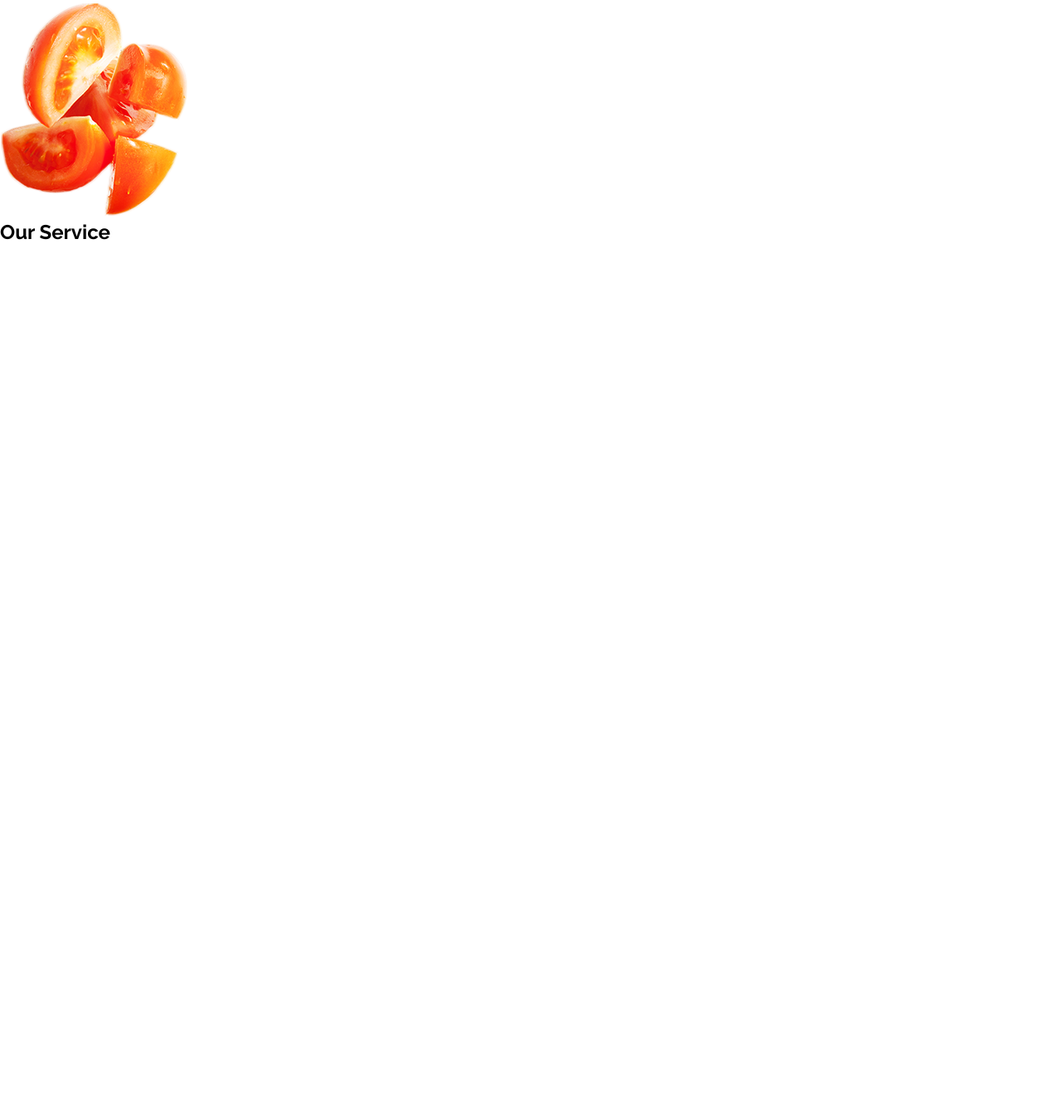
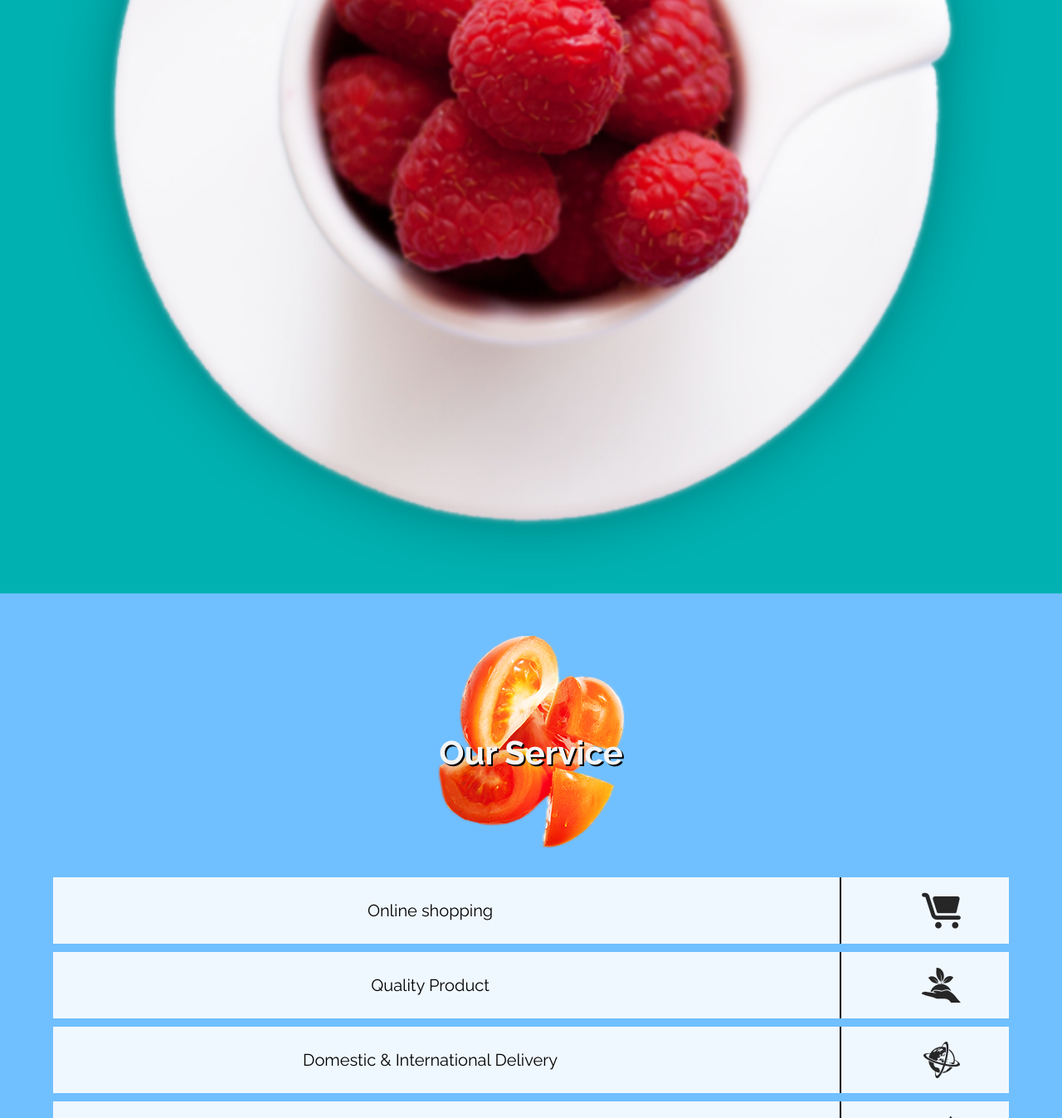
Before and after one commit to kacperKaseja/WeeklyWebChallenge-2, a plain HTML site: page index.html in a window 1280 px wide. Shown: the part 1453-2800 px from the top of the page at 83% size. Before the commit the page ends 2400 px from the top, so only its background shows below. Drawn offline with Linux system fonts and the light colour scheme.

Commit message:
Add servuce section whit and scrol function in js

```diff
--- a/css/style.css
+++ b/css/style.css
@@ -6,6 +6,7 @@ font-family: 'Raleway', sans-serif; */
     padding: 0;
     box-sizing: border-box;
     font-family: 'Raleway', sans-serif;
+    /* font-size: 17px; */
 }
 
 body {
@@ -123,7 +124,6 @@ a {
     display: inline-block;
     text-decoration: none;
     color: black;
-
     text-transform: uppercase;
 }
 
@@ -132,6 +132,7 @@ a:hover {
 }
 
 /* End of styling menu */
+/* Styling home section */
 
 .home {
     background-image: url('../img/header-bg.png');
@@ -145,6 +146,7 @@ a:hover {
 
 .home__about-text {
     position: relative;
+    width: 90%;
     left: 20px;
     top: 40%;
     transform: translateY(-50%);
@@ -178,3 +180,79 @@ a:hover {
 .border-top {
     border-top: 2px solid black;
 }
+
+/* End of stylling home section */
+
+/* Start styling about us section */
+
+.about-us {
+    background-color: #00b1b1;
+    display: flex;
+    flex-direction: column;
+    align-items: center;
+    padding-top: 40px;
+}
+
+.about-us__h2 {
+    color: white;
+    font-size: 50px;
+    margin: 20px auto;
+}
+
+.about-us__text {
+    width: 90%;
+}
+
+.about-us__image {
+    width: 90%;
+    margin: 10px 0;
+}
+
+/* End of styling about us section */
+
+.service {
+    background-color: #70bfff;
+    padding: 30px 0;
+}
+
+.service__image-text {
+    text-align: center;
+    padding: 20px;
+    position: relative;
+
+}
+
+.image-text__h2 {
+    color: whitesmoke;
+    font-size: 40px;
+    margin: 10px 0;
+    width: 90%;
+    position: absolute;
+    left: 50%;
+    top: 50%;
+    transform: translate(-50%, -50%);
+    text-shadow: 2px 2px black;
+}
+
+.offert__btn {
+    display: flex;
+    padding: 0 10px;
+    width: 90%;
+    height: 80px;
+    background-color: aliceblue;
+    margin: 10px auto;
+    align-items: center;
+    justify-content: space-around;
+}
+
+.btn__description {
+    width: 70%;
+    text-align: center;
+    font-size: 20px;
+    align-self: center;
+}
+
+.offert__line {
+    align-self: stretch;
+    border: 1px solid black;
+}
--- a/index.html
+++ b/index.html
@@ -22,7 +22,7 @@
             <ul>
                 <li><a href="#home" class="menu__navigation">Home</a></li>
                 <li><a href="#about-us" class="menu__navigation">About</a></li>
-                <li><a href="" class="menu__navigation">Service</a></li>
+                <li><a href="#service" class="menu__navigation">Service</a></li>
                 <li><a href="" class="menu__navigation">Gallery</a></li>
                 <li><a href="" class="menu__navigation">Blog</a></li>
                 <li><a href="" class="menu__navigation">Contact</a></li>
@@ -55,13 +55,35 @@
         </div>
         <img src="./img/about.png" alt="image of raspberries in a cup" class="about-us__image">
     </section>
-    <secttion class="service" id="service"></secttion>
-    <div class="service__image-text">
-        <img src="./img/services.png" alt="Image of sliced tomatoe" class="image-text_image">
-        <h2 class="image-text__h2">Our Service</h2>
-    </div>
-    <div class="service__menu"></div>
-    <script src="js/main.js"></script>
+    <section class="service" id="service">
+        </secttion>
+        <div class="service__image-text">
+            <img src="./img/services.png" alt="Image of sliced tomatoe" class="image-text_image">
+            <h2 class="image-text__h2">Our Service</h2>
+        </div>
+        <div class="service__offert">
+            <div class="offert__btn">
+                <span class="btn__description">Online shopping</span>
+                <span class="offert__line"></span>
+                <img src="./img/icon-trolley.png" alt="shopinh cart">
+            </div>
+            <div class="offert__btn">
+                <span class="btn__description">Quality Product</span>
+                <span class="offert__line"></span>
+                <img src="./img/icon-hand.png" alt="hand whit vegetable">
+            </div>
+            <div class="offert__btn">
+                <span class="btn__description">Domestic & International Delivery</span>
+                <span class="offert__line"></span>
+                <img src="./img/icon-world.png" alt="hand whit vegetable">
+            </div>
+            <div class="offert__btn">
+                <span class="btn__description">Well Organized</span>
+                <span class="offert__line"></span>
+                <img src="./img/icon-carrot.png" alt="carrot ico">
+            </div>
+        </div>
+        <script src="js/main.js"></script>
 </body>
 
 </html>
--- a/js/main.js
+++ b/js/main.js
@@ -14,9 +14,38 @@ hamburgerBtn.addEventListener('click', hamburgerTransform)
 const navLinks = [...document.querySelectorAll('.menu__navigation')];
 
 function navSelection(e) {
-    e.preventDefault();
+    // e.preventDefault();
     console.log('adsasdas');
     this.classList.add('.border-top');
+    menu.classList.remove('menu--active');
+    hamburgerBtn.classList.toggle('hamburger--active');
 }
+// scroll function
+navLinks.forEach(link => link.addEventListener('click', navSelection))
 
-navLinks.forEach(link => link.addEventListener('click', navSelection))
+document.querySelectorAll('a[href^="#"]').forEach(anchor => {
+    anchor.addEventListener('click', function (e) {
+        e.preventDefault();
+        document.querySelector(this.getAttribute('href')).scrollIntoView({
+            block: 'start',
+            behavior: 'smooth',
+        });
+    });
+
+});
+
+
+
+
+// let mainNavLinks = document.querySelectorAll("nav ul li a");
+
+// mainNavLinks.forEach(link => {
+//     link.addEventListener("click", event => {
+//         event.preventDefault();
+//         let target = document.querySelector(event.target.hash);
+//         target.scrollIntoView({
+//             behavior: "smooth",
+//             block: "start"
+//         });
+//     });
+// });
```
